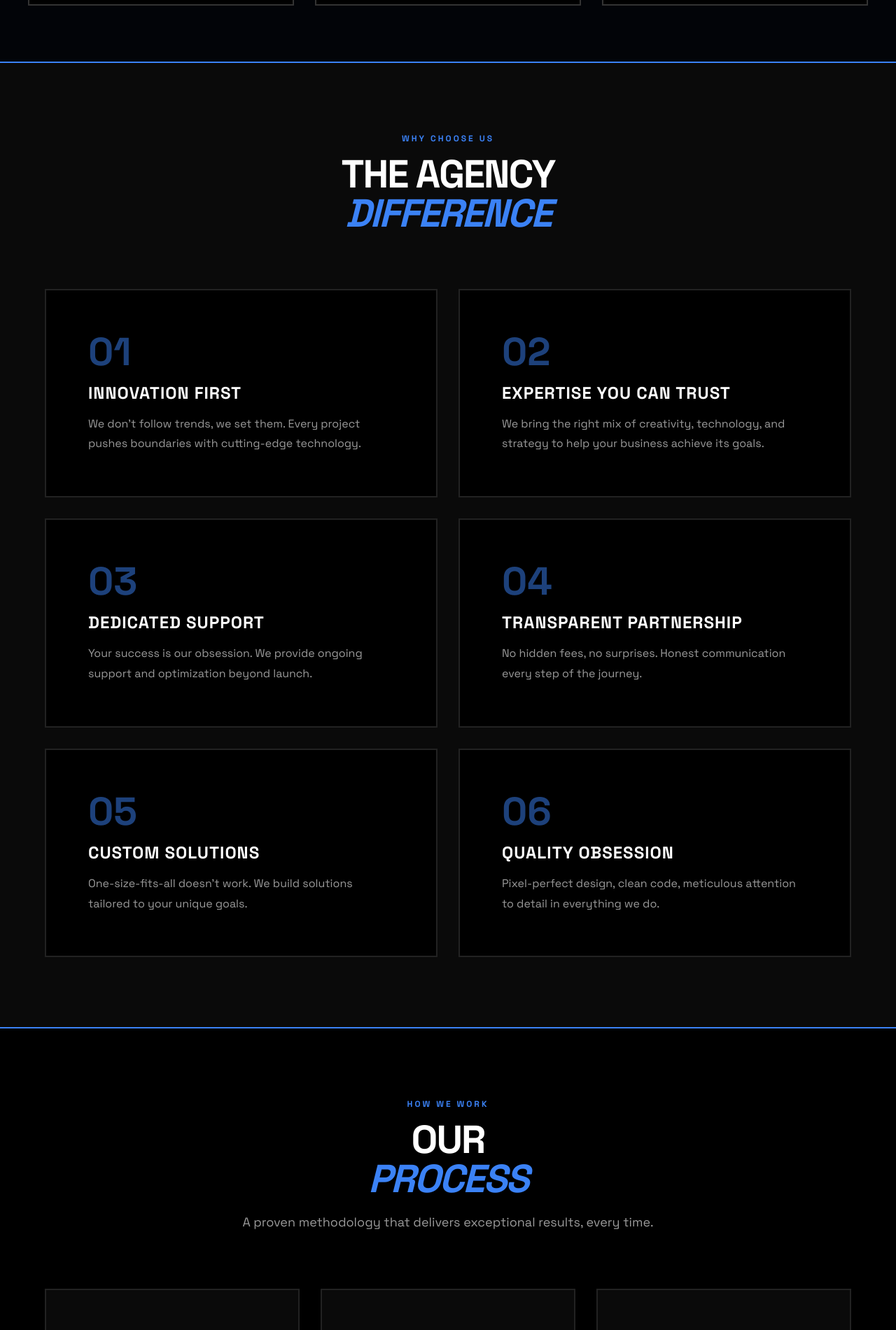
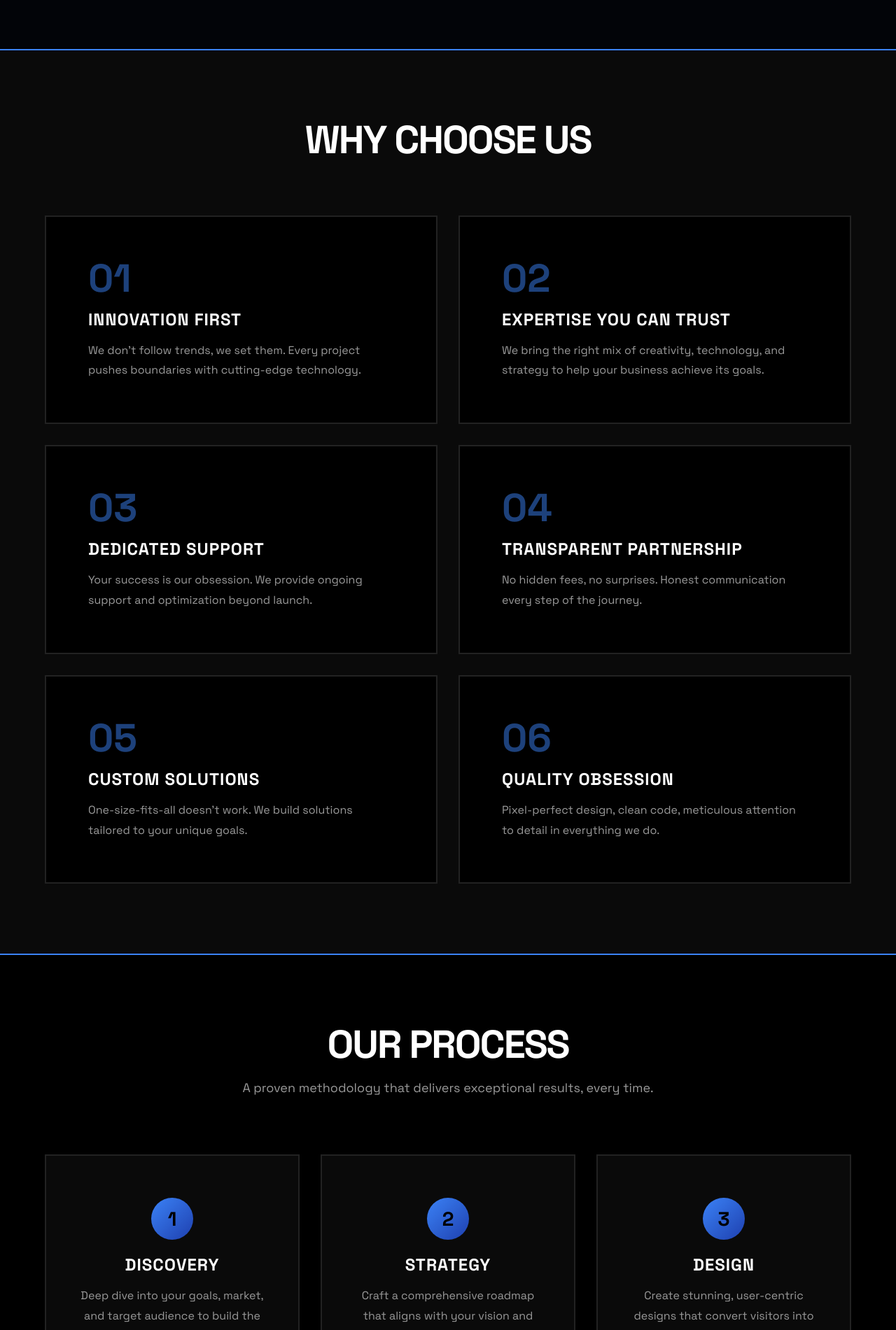
Before and after one commit to hania-cs/Vertexa-Digital-Studios, a React (Vite) app: page /about in a window 1280 px wide. Shown: the part 3107-5008 px from the top of the page at 70% size. Built offline with nearby package versions, Linux system fonts and the light colour scheme.

Commit message:
change headers

```diff
--- a/src/components/OurProcess.jsx
+++ b/src/components/OurProcess.jsx
@@ -45,11 +45,8 @@ function OurProcess() {
   return (
     <section className="our-process">
       <div className="process-header">
-        <div className="process-label">HOW WE WORK</div>
         <h2 className="process-title">
-          OUR
-          <br />
-          <span className="highlight">PROCESS</span>
+          OUR PROCESS
         </h2>
         <p className="process-subtitle">A proven methodology that delivers exceptional results, every time.</p>
       </div>
--- a/src/components/WhyUs.jsx
+++ b/src/components/WhyUs.jsx
@@ -39,11 +39,8 @@ function WhyUs() {
   return (
     <section className="why-us">
       <div className="why-us-header">
-        <div className="why-us-label">WHY CHOOSE US</div>
         <h2 className="why-us-title">
-          THE AGENCY
-          <br />
-          <span className="highlight">DIFFERENCE</span>
+          WHY CHOOSE US
         </h2>
       </div>
 
--- a/src/pages/AboutPage.jsx
+++ b/src/pages/AboutPage.jsx
@@ -110,7 +110,6 @@ function AboutPage() {
 
       <section className="careers-culture">
         <div className="careers-culture-content">
-          <span className="careers-culture-tag">[WHY VERTEXA]</span>
           <h2 className="careers-culture-title">OUR CULTURE</h2>
           <div className="culture-items-container">
             <div className="culture-item culture-item-1">
```
